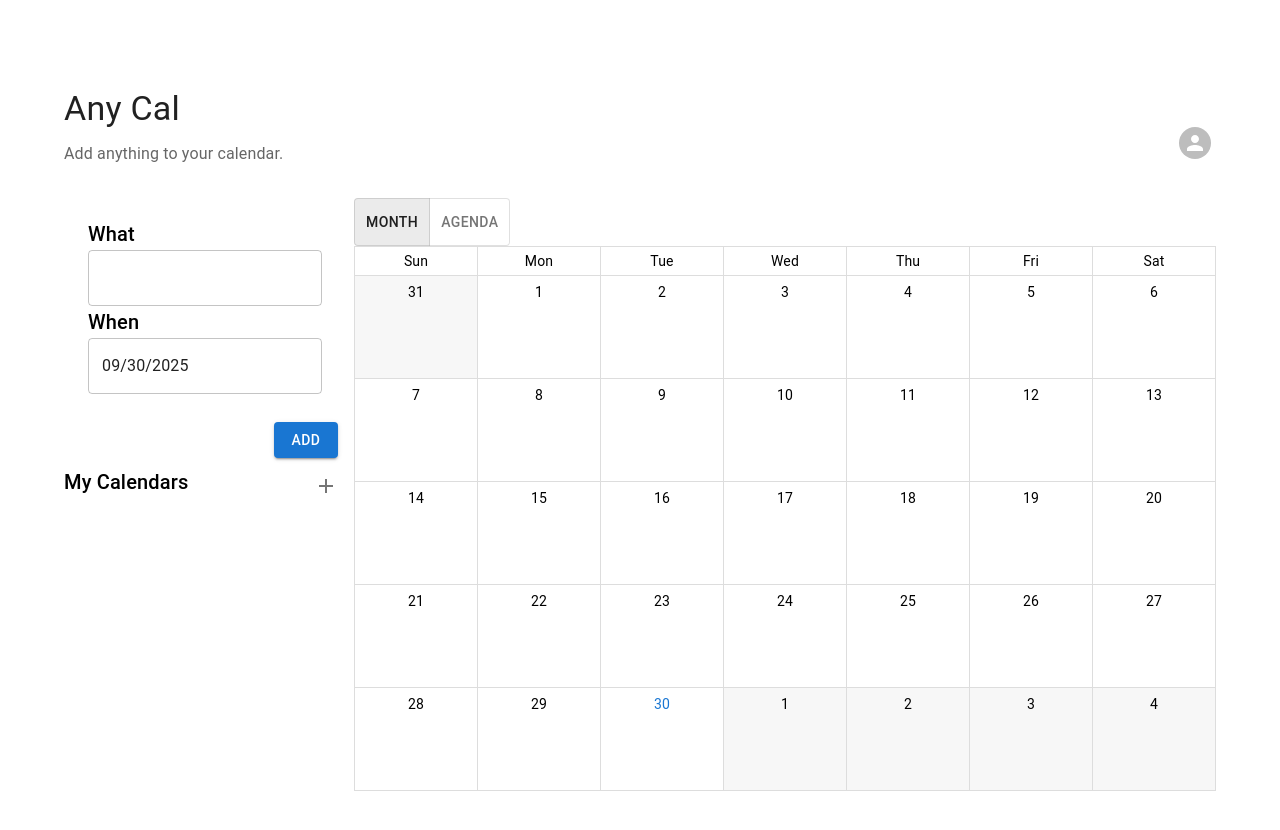
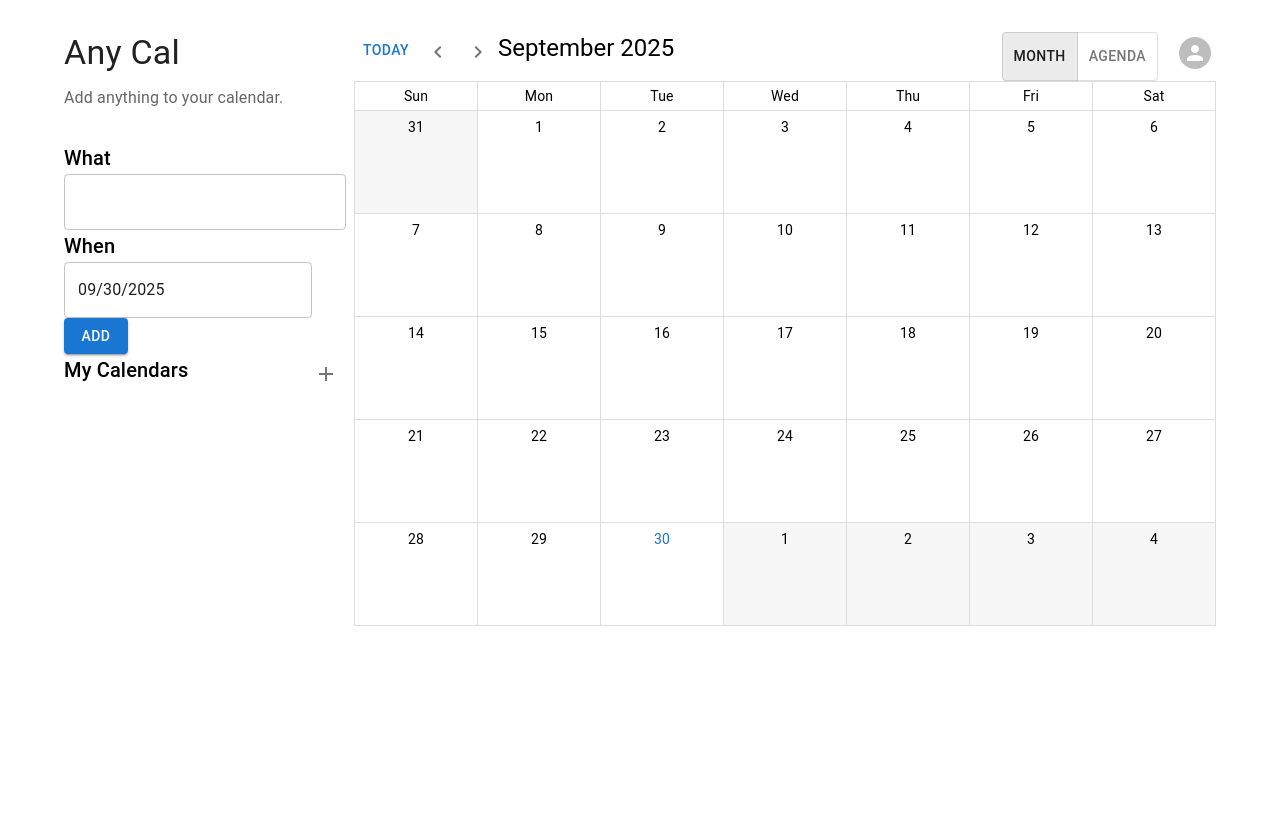
Before and after one commit to IgorNadj/anycal, a React (Vite) app: page / in a window 1280 px wide. Shown: the top 830 px of the page. After the commit the page ends 800 px from the top, so only its background shows below. Built offline with nearby package versions, Linux system fonts and the light colour scheme; what sqlite would draw is missing.

Commit message:
Implement app header

```diff
--- a/src/components/AppHeader.tsx
+++ b/src/components/AppHeader.tsx
@@ -1,22 +1,46 @@
-import { ToggleButton, ToggleButtonGroup } from "@mui/material";
 import type { ViewMode } from "../types.ts";
+import { AuthAvatar } from "./auth/AuthAvatar.tsx";
+import { CurrentDateDisplay } from "./header/CurrentDateDisplay.tsx";
+import { PrevNext } from "./header/PrevNext.tsx";
+import { Today } from "./header/Today.tsx";
+import { ViewModeSelector } from "./header/ViewModeSelector.tsx";
 
 type Props = {
   viewMode: ViewMode;
-  onChange: (newViewMode: ViewMode) => void;
+  setViewMode: (newViewMode: ViewMode) => void;
+  currentDate: Date;
+  setCurrentDate: (newDate: Date) => void;
 };
 
-export const AppHeader = ({ viewMode, onChange }: Props) => {
+export const AppHeader = ({
+  viewMode,
+  setViewMode,
+  currentDate,
+  setCurrentDate,
+}: Props) => {
   return (
-    <>
-      <ToggleButtonGroup
-        value={viewMode}
-        exclusive
-        onChange={(_e, nextViewMode) => onChange(nextViewMode)}
-      >
-        <ToggleButton value="month">Month</ToggleButton>
-        <ToggleButton value="agenda">Agenda</ToggleButton>
-      </ToggleButtonGroup>
-    </>
+    <div style={{ display: "flex" }}>
+      <div style={{ flex: 1, display: "flex" }}>
+        <div>
+          <Today setCurrentDate={setCurrentDate} />
+        </div>
+        <div>
+          <PrevNext
+            viewMode={viewMode}
+            currentDate={currentDate}
+            setCurrentDate={setCurrentDate}
+          />
+        </div>
+        <div>
+          <CurrentDateDisplay currentDate={currentDate} viewMode={viewMode} />
+        </div>
+      </div>
+      <div>
+        <ViewModeSelector viewMode={viewMode} setViewMode={setViewMode} />
+      </div>
+      <div>
+        <AuthAvatar />
+      </div>
+    </div>
   );
 };
--- /dev/null
+++ b/src/components/AppLogo.tsx
@@ -0,0 +1,9 @@
+import { Typography } from "@mui/material";
+
+export const AppLogo = () => {
+  return (
+    <Typography component="h2" variant="h4" gutterBottom sx={{ color: "text.primary" }}>
+      Any Cal
+    </Typography>
+  );
+};
--- /dev/null
+++ b/src/components/LeftSidebar.tsx
@@ -0,0 +1,22 @@
+import { Box, Typography } from "@mui/material";
+import { AppLogo } from "./AppLogo.tsx";
+import { CalendarsList } from "./CalendarsList.tsx";
+import { AddEventForm } from "./form/AddEventForm.tsx";
+
+export const LeftSidebar = () => {
+  return (
+    <>
+      <AppLogo />
+      <Box>
+        <Typography
+          variant="body1"
+          sx={{ color: "text.secondary", mb: { xs: 2, sm: 4 } }}
+        >
+          Add anything to your calendar.
+        </Typography>
+      </Box>
+      <AddEventForm />
+      <CalendarsList />
+    </>
+  );
+};
--- a/src/components/Main.tsx
+++ b/src/components/Main.tsx
@@ -1,14 +1,15 @@
-import { Box, Container, Grid2 as Grid, Typography } from "@mui/material";
-import { useContext } from "react";
+import { Box, Container, Grid2 as Grid } from "@mui/material";
+import { useContext, useState } from "react";
+import { DEFAULT_VIEW_MODE } from "../constants.ts";
 import { useCalendars } from "../hooks/useCalendars.ts";
 import { useEvents } from "../hooks/useEvents.ts";
 import { AppContext } from "../state/AppContext.tsx";
-import { AuthAvatar } from "./auth/AuthAvatar.tsx";
-import { CalendarsList } from "./CalendarsList.tsx";
+import type { ViewMode } from "../types.ts";
+import { AppHeader } from "./AppHeader.tsx";
 import { AddCalendarDialog } from "./form/AddCalendarDialog.tsx";
-import { AddEventForm } from "./form/AddEventForm.tsx";
 import { EditCalendarDialog } from "./form/EditCalendarDialog.tsx";
 import { EditEventDialog } from "./form/EditEventDialog.tsx";
+import { LeftSidebar } from "./LeftSidebar.tsx";
 import { MainCalendar } from "./MainCalendar.tsx";
 
 export const Main = () => {
@@ -20,47 +21,30 @@ export const Main = () => {
   console.log("calendars", calendars);
   console.log("events", events);
 
+  const [viewMode, setViewMode] = useState<ViewMode>(DEFAULT_VIEW_MODE);
+  const [currentDate, setCurrentDate] = useState<Date>(new Date());
+
   return (
-    <Container sx={{ py: { xs: 8, sm: 10 } }}>
+    <Container sx={{ py: { xs: 8, sm: 3 } }}>
+      <Box>
+        <Grid container spacing={1}>
+          <Grid size={3}>
+            <LeftSidebar />
+          </Grid>
+          <Grid size={9}>
+            <AppHeader
+              viewMode={viewMode}
+              setViewMode={setViewMode}
+              currentDate={currentDate}
+              setCurrentDate={setCurrentDate}
+            />
+            <MainCalendar viewMode={viewMode} currentDate={currentDate} />
+          </Grid>
+        </Grid>
+      </Box>
       <EditEventDialog key={currentlyEditingEvent?.uuid} />
       <EditCalendarDialog key={currentlyEditingCalendar?.uuid} />
       <AddCalendarDialog />
-      <Box
-        sx={{
-          display: "flex",
-          alignItems: "center",
-          justifyContent: "space-between",
-        }}
-      >
-        <Box>
-          <Typography
-            component="h2"
-            variant="h4"
-            gutterBottom
-            sx={{ color: "text.primary" }}
-          >
-            Any Cal
-          </Typography>
-          <Typography
-            variant="body1"
-            sx={{ color: "text.secondary", mb: { xs: 2, sm: 4 } }}
-          >
-            Add anything to your calendar.
-          </Typography>
-        </Box>
-        <AuthAvatar />
-      </Box>
-      <Box>
-        <Grid container spacing={1}>
-          <Grid size={3}>
-            <AddEventForm />
-            <CalendarsList />
-          </Grid>
-          <Grid size={9}>
-            <MainCalendar />
-          </Grid>
-        </Grid>
-      </Box>
     </Container>
   );
 };
--- a/src/components/MainCalendar.tsx
+++ b/src/components/MainCalendar.tsx
@@ -1,16 +1,14 @@
-import { useState } from "react";
-import { DEFAULT_VIEW_MODE } from "../constants.ts";
 import { useEvents } from "../hooks/useEvents.ts";
 import type { ViewMode } from "../types.ts";
-import { AppHeader } from "./AppHeader.tsx";
 import { MonthView } from "./calendar-views/MonthView.tsx";
 
-export const MainCalendar = () => {
+type Props = {
+  viewMode: ViewMode;
+  currentDate: Date;
+};
+
+export const MainCalendar = ({ viewMode, currentDate }: Props) => {
   const { data: events } = useEvents();
-
-  const [viewMode, setViewMode] = useState<ViewMode>(DEFAULT_VIEW_MODE);
-
-  const [currentDate, setCurrentDate] = useState<Date>(new Date());
 
   const earliestYear = new Date().getFullYear();
   const latestYear =
@@ -23,15 +21,6 @@ export const MainCalendar = () => {
   }
 
   return (
-    <>
-      <AppHeader viewMode={viewMode} onChange={setViewMode} />
-      {viewMode === "month" && (
-        <MonthView
-          events={events}
-          currentDate={currentDate}
-          setCurrentDate={setCurrentDate}
-        />
-      )}
-    </>
+    <>{viewMode === "month" && <MonthView events={events} currentDate={currentDate} />}</>
   );
 };
--- a/src/components/calendar-views/MonthView.tsx
+++ b/src/components/calendar-views/MonthView.tsx
@@ -59,10 +59,9 @@ const eventsByDay = (events: CalendarEvent[]) => {
 type Props = {
   events: CalendarEvent[];
   currentDate: Date;
-  setCurrentDate: (newDate: Date) => void;
 };
 
-export const MonthView = ({ events, currentDate, setCurrentDate }: Props) => {
+export const MonthView = ({ events, currentDate }: Props) => {
   const { start, end } = useMemo(() => getMonthGridRange(currentDate), [currentDate]);
   const days = useMemo(() => eachDayOfInterval(start, end), [start, end]);
   const getEvents = useMemo(() => eventsByDay(events), [events]);
--- a/src/components/form/AddEventForm.tsx
+++ b/src/components/form/AddEventForm.tsx
@@ -1,4 +1,4 @@
-import { Button, DialogActions, DialogContent, Typography } from "@mui/material";
+import { Box, Button, Typography } from "@mui/material";
 import { DatePicker } from "@mui/x-date-pickers";
 import { useEffect, useState } from "react";
 import { v4 as uuidv4 } from "uuid";
@@ -55,7 +55,7 @@ export const AddEventForm = () => {
 
   return (
     <>
-      <DialogContent>
+      <Box>
         <Typography variant="h6">What</Typography>
         <SearchWithSuggestions
           value={input}
@@ -73,12 +73,10 @@ export const AddEventForm = () => {
             onChangeCalendar={setSelectedCalendar}
           />
         ) : null}
-      </DialogContent>
-      <DialogActions>
-        <Button variant="contained" onClick={handleAddButtonClick}>
-          Add
-        </Button>
-      </DialogActions>
+      </Box>
+      <Button variant="contained" onClick={handleAddButtonClick}>
+        Add
+      </Button>
     </>
   );
 };
--- /dev/null
+++ b/src/components/header/CurrentDateDisplay.tsx
@@ -0,0 +1,18 @@
+import { Typography } from "@mui/material";
+import { format } from "date-fns";
+import type { ViewMode } from "../../types.ts";
+
+type Props = {
+  currentDate: Date;
+  viewMode: ViewMode;
+};
+
+export const CurrentDateDisplay = ({ currentDate, viewMode }: Props) => {
+  let textContent = currentDate.toLocaleDateString();
+
+  if (viewMode === "month") {
+    textContent = format(currentDate, "MMMM yyyy");
+  }
+
+  return <Typography variant="h5">{textContent}</Typography>;
+};
--- /dev/null
+++ b/src/components/header/PrevNext.tsx
@@ -0,0 +1,34 @@
+import { ChevronLeft, ChevronRight } from "@mui/icons-material";
+import { IconButton } from "@mui/material";
+import type { ViewMode } from "../../types.ts";
+
+type Props = {
+  currentDate: Date;
+  setCurrentDate: (newDate: Date) => void;
+  viewMode: ViewMode;
+};
+
+export const PrevNext = ({ currentDate, setCurrentDate, viewMode }: Props) => {
+  const onPrev = () => {
+    if (viewMode === "month") {
+      setCurrentDate(new Date(currentDate.getFullYear(), currentDate.getMonth() - 1));
+    }
+  };
+
+  const onNext = () => {
+    if (viewMode === "month") {
+      setCurrentDate(new Date(currentDate.getFullYear(), currentDate.getMonth() + 1));
+    }
+  };
+
+  return (
+    <>
+      <IconButton>
+        <ChevronLeft onClick={onPrev} />
+      </IconButton>
+      <IconButton>
+        <ChevronRight onClick={onNext} />
+      </IconButton>
+    </>
+  );
+};
--- /dev/null
+++ b/src/components/header/Today.tsx
@@ -0,0 +1,13 @@
+import { Button } from "@mui/material";
+
+type Props = {
+  setCurrentDate: (newDate: Date) => void;
+};
+
+export const Today = ({ setCurrentDate }: Props) => {
+  const onClick = () => {
+    setCurrentDate(new Date());
+  };
+
+  return <Button onClick={onClick}>Today</Button>;
+};
--- /dev/null
+++ b/src/components/header/ViewModeSelector.tsx
@@ -0,0 +1,20 @@
+import { ToggleButton, ToggleButtonGroup } from "@mui/material";
+import type { ViewMode } from "../../types.ts";
+
+type Props = {
+  viewMode: ViewMode;
+  setViewMode: (newViewMode: ViewMode) => void;
+};
+
+export const ViewModeSelector = ({ viewMode, setViewMode }: Props) => {
+  return (
+    <ToggleButtonGroup
+      value={viewMode}
+      exclusive
+      onChange={(_e, nextViewMode) => setViewMode(nextViewMode)}
+    >
+      <ToggleButton value="month">Month</ToggleButton>
+      <ToggleButton value="agenda">Agenda</ToggleButton>
+    </ToggleButtonGroup>
+  );
+};
```
